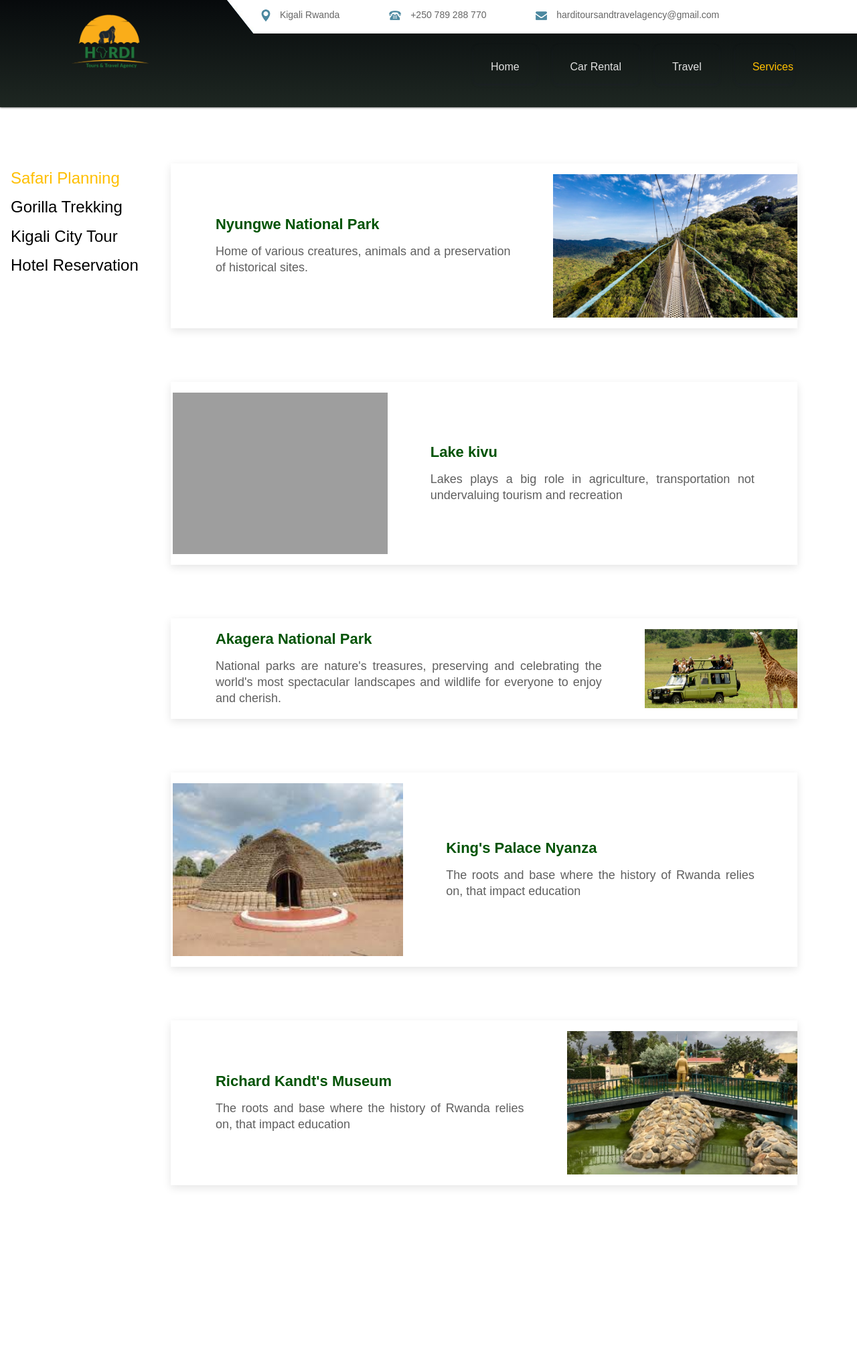
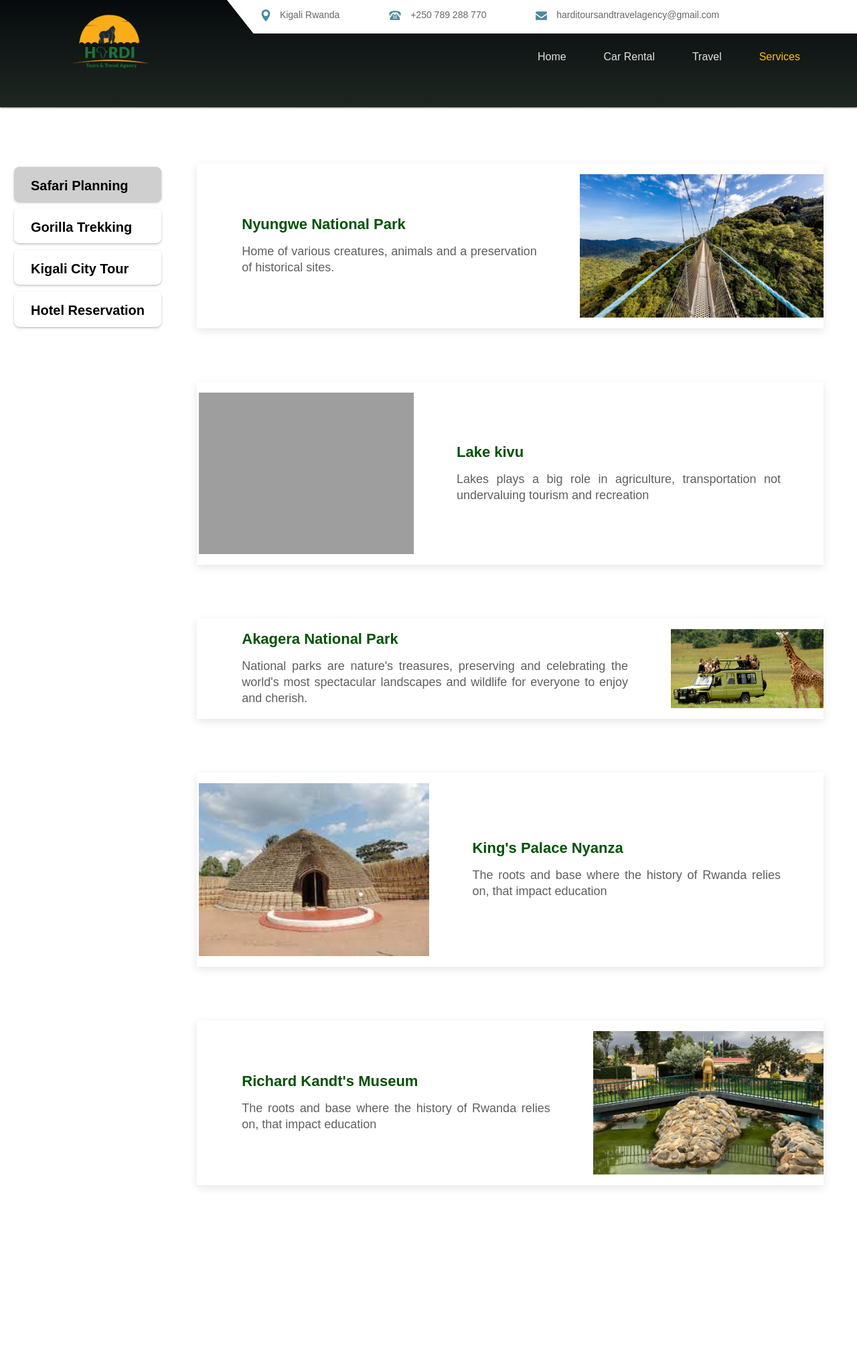
Before and after one commit to leelyans/hardi, a PHP site: page /services.php in a window 1280 px wide. Shown: the whole page at 67% size. Run offline with PHP 8.4, Linux system fonts and the light colour scheme; grey boxes are pictures that could not be loaded.

Commit message:
feat (init)

```diff
--- a/css/style.css
+++ b/css/style.css
@@ -1831,7 +1831,7 @@ input[type="radio"] .styled:checked+label::after {
 }
 .traveling {
      background-color: #fff;
-     padding: 0px 0px 90px 0;
+     padding: 0px 0px 0px 0;
 }
 .titlepage {
      text-align: center;
--- a/index.php
+++ b/index.php
@@ -568,7 +568,7 @@
                   </div>
                   <div class="col-xl-6 col-lg-6 col-md-6 col-sm-12">
                      <div class="Follow">
-                        <h3> Feedback</h3>
+                        <!-- <h3> Feedback</h3> -->
                         <div class="row">
                            <div class="col-xl-6 col-lg-6 col-md-6 col-sm-6">
                               <input class="Newsletter" placeholder="Name" type="text">
--- a/services.php
+++ b/services.php
@@ -20,19 +20,30 @@
     .li_active {
         color: #FFBF00;
     }
-    .menu-area-main li a{
+    #service_navigation li{
         background: transparent;
         border: 0px solid #000;
         color: #000;
         padding: 10px 25px 6px 25px;
-        float: left;
         font-size: 20px;
         font-weight: bold;
         border-radius: .5rem;
-        margin: 15px 10px 60px 10px;
+        margin: 5px 5px 10px 5px;
         box-shadow: rgba(50, 50, 93, 0.25) 0px 2px 5px -1px, rgba(0, 0, 0, 0.3) 0px 1px 3px -1px;
     }
-
+    #service_navigation li:hover{
+      background-color: #f8f8f8;
+    }
+    #service_navigation .filter-active{
+      background: #cfcfcf;
+      color: #000;
+      border: none;
+    }
+    #service_navigation .filter-active:hover{
+      background: #cfcfcf;
+      color: #000;
+      border: none;
+    }
 </style>
 <link rel="stylesheet" href="./css/services.css">
     <body class="main-layout">
@@ -87,11 +98,11 @@
             </div>
             <div class="nav">
                 <nav class="cool-navigation">
-                    <ul>
-                        <li><a id="lists" href="" class="safari">Safari Planning</a></li>
-                        <li><a id="lists" href="" class="gorilla">Gorilla Trekking</a></li>
-                        <li><a id="lists" href="" class="city">Kigali City Tour</a></li>
-                        <li><a id="lists" href="" class="hotel">Hotel Reservation</a></li>
+                    <ul id="service_navigation">
+                        <li class="safari filter-active">Safari Planning</li>
+                        <li class="gorilla">Gorilla Trekking</li>
+                        <li class="city">Kigali City Tour</li>
+                        <li class="hotel">Hotel Reservation</li>
                     </ul>
                 </nav>
                 <div class="body_content">
@@ -290,7 +301,6 @@
             const planning = document.querySelectorAll(".planning");
             const lists = document.querySelectorAll(".lists");
 
-            safariLink.style.color = "#FFBF00";
             gorillaDiv.style.display = "none";
             cityDiv.style.display = "none";
             hotelDiv.style.display = "none";
@@ -302,7 +312,10 @@
                 gorillaLink.style.color = "#000"
                 cityLink.style.color = "#000"
                 hotelLink.style.color = "#000"
-                safariLink.style.color = "#FFBF00";
+                safariLink.classList.remove("filter-active");
+                gorillaLink.classList.remove("filter-active");
+                cityLink.classList.remove("filter-active");
+                hotelLink.classList.remove("filter-active");
                 safariDiv.style.display = "block";
                 gorillaDiv.style.display = "none";
                 cityDiv.style.display = "none";
@@ -315,7 +328,10 @@
                 gorillaLink.style.color = "#000"
                 cityLink.style.color = "#000"
                 hotelLink.style.color = "#000"
-                gorillaLink.style.color = "#FFBF00";
+                safariLink.classList.remove("filter-active");
+                gorillaLink.classList.add("filter-active");
+                cityLink.classList.remove("filter-active");
+                hotelLink.classList.remove("filter-active");
                 safariDiv.style.display = "none";
                 gorillaDiv.style.display = "block";
                 cityDiv.style.display = "none";
@@ -328,7 +344,10 @@
                 gorillaLink.style.color = "#000"
                 cityLink.style.color = "#000"
                 hotelLink.style.color = "#000"
-                cityLink.style.color = "#FFBF00";
+                safariLink.classList.remove("filter-active");
+                gorillaLink.classList.remove("filter-active");
+                cityLink.classList.add("filter-active");
+                hotelLink.classList.remove("filter-active");
                 safariDiv.style.display = "none";
                 gorillaDiv.style.display = "none";
                 cityDiv.style.display = "block";
@@ -337,11 +356,10 @@
 
             hotelLink.addEventListener("click", (e) => {
                 e.preventDefault();
-                safariLink.style.color = "#000"
-                gorillaLink.style.color = "#000"
-                cityLink.style.color = "#000"
-                hotelLink.style.color = "#000"
-                hotelLink.style.color = "#FFBF00";
+                safariLink.classList.remove("filter-active");
+                gorillaLink.classList.remove("filter-active");
+                cityLink.classList.remove("filter-active");
+                hotelLink.classList.add("filter-active");
                 safariDiv.style.display = "none";
                 gorillaDiv.style.display = "none";
                 cityDiv.style.display = "none";
```
Also changed, not shown: car rental.php (+1 -29 lines).
